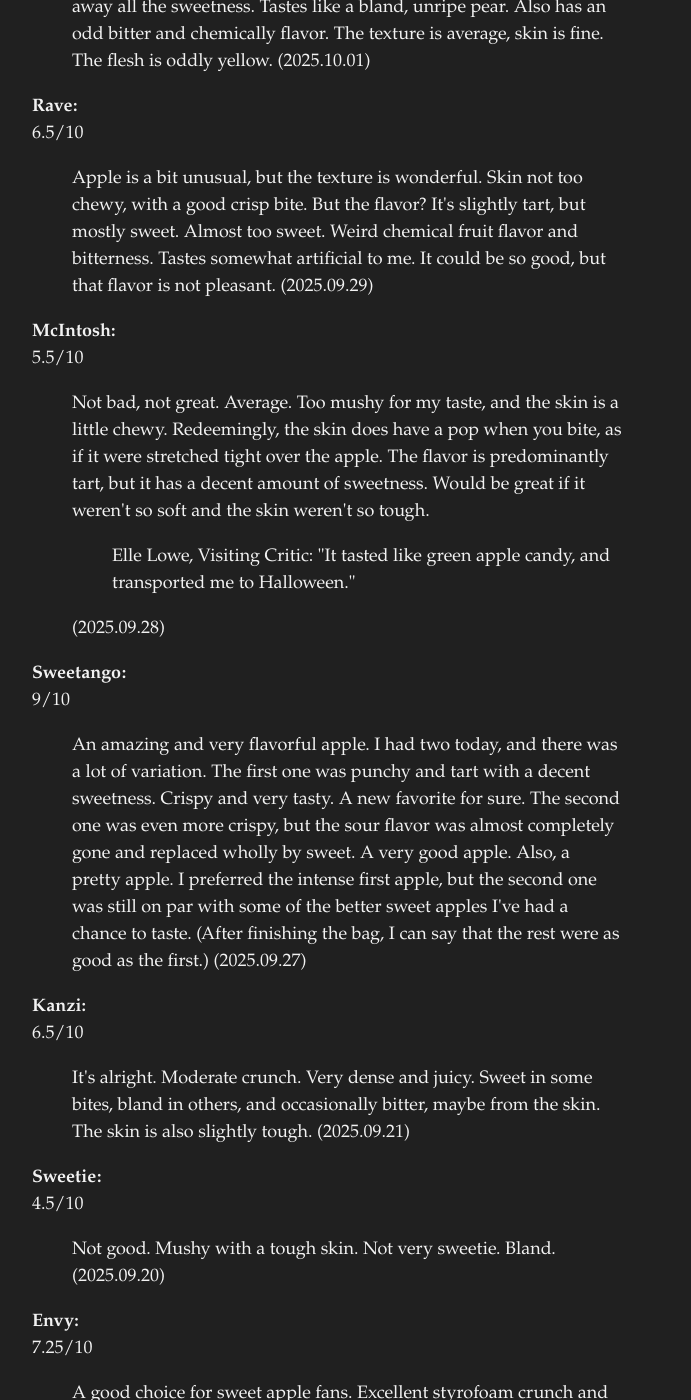
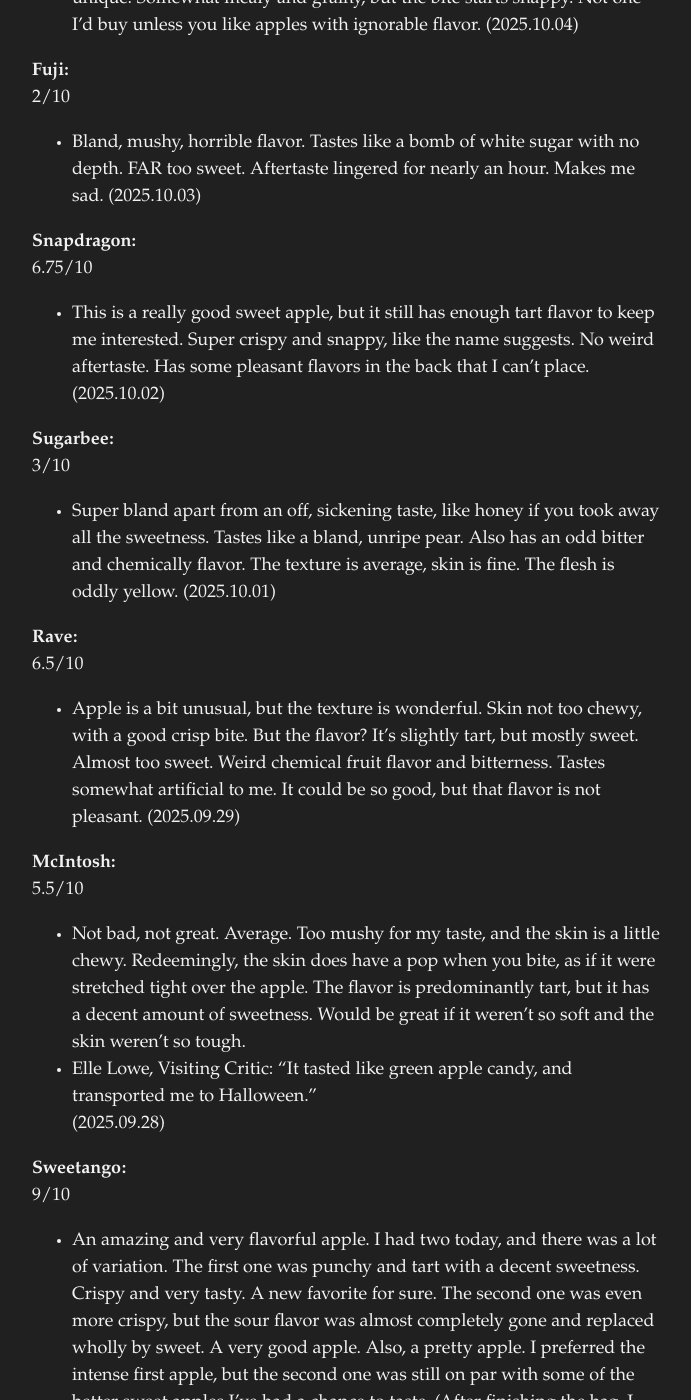
Before and after one commit to ericstmoore/ericstmoore.github.io, a Jekyll site: the page built from thoughts/apples.md, in a window 1280 px wide and 1400 px high, scrolled down 948 px. Shown: the whole window, without its empty margins (293-984 px from the left). Built offline with Jekyll 4.4.1, drawn with Linux system fonts in a browser that asks for light colours; some of the changed text lies outside the part shown.

Commit message:
formatting and cortland

```diff
--- a/_data/apples.yml
+++ b/_data/apples.yml
@@ -1,3 +1,17 @@
+- name: Cortland
+  rating: 5.75
+  date: 2025-10-05
+  review: |
+    The Cortland has a wide, flattened shape, similar to the McIntosh. The skin is smooth
+    with vertical stripes in hues of red, ranging from a deep crimson to
+    orangish pinks on a canvas of yellow-green. Cutting through its tough skin,
+    you're met by remarkably pale white flesh.
+    It's a juicy apple, although it inherits the mushy flesh of the McIntosh.
+    The flavor is mostly tart, though notes of orange and cranberry are present.
+    Its sweetness comes through at the end of the bite. In this particular specimen,
+    one quarter stood out significantly sweeter. It tasted of honey, and the
+    flesh was chewier and less pale.
+
 - name: Golden Delicious
   rating: 4.5
   date: 2025-10-04
@@ -17,7 +31,7 @@
     FAR too sweet. Aftertaste lingered for nearly an hour. Makes me sad.
 
 - name: Snapdragon
-  rating: 7
+  rating: 6.75
   date: 2025-10-02
   review: |
     This is a really good sweet apple, but it still has enough tart flavor to
@@ -50,8 +64,9 @@
     little chewy. Redeemingly, the skin does have a pop when you bite, as if
     it were stretched tight over the apple. The flavor is predominantly tart, but
     it has a decent amount of sweetness. Would be great if it weren't so soft
-    and the skin weren't so tough. <ul>Elle Lowe, Visiting Critic: "It tasted like
-    green apple candy, and transported me to Halloween."</ul>
+    and the skin weren't so tough.
+    - Elle Lowe, Visiting Critic: "It tasted like
+    green apple candy, and transported me to Halloween."
 
 - name: Sweetango
   rating: 9
@@ -95,10 +110,13 @@
     You know what a Gala tastes like. Eh. Soft and boring.
 
 - name: Honeycrisp
-  rating: 6
-  date: 2025-09-19
+  rating: 7
+  date: 2025-10-06
   review: |
-    Overrated and underwhelming. Not as sweet as the name would imply.
+    Although I first found it overrated, underwhelming, and not as sweet as the name
+    would imply (6/10, 2025-09-19), later honeycrisps have changed my mind. A supremely sweet apple,
+    mostly consistent in quality. Their basic flavor keeps the honeycrisp
+    from achieving a greater ranking.
 
 - name: Cosmic Crisp
   rating: 7
--- a/thoughts/apples.md
+++ b/thoughts/apples.md
@@ -11,7 +11,7 @@
 <strong>{{ apple.name }}:</strong><br>
 {% if apple.rating -%}{{ apple.rating }}/10<br>{%- endif %}
 
-<blockquote>{{ apple.review }} ({{ apple.date | date: "%Y.%m.%d" }})</blockquote>
+- {{ apple.review }} ({{ apple.date | date: "%Y.%m.%d" }})
 {% endfor %}
 
 
```
